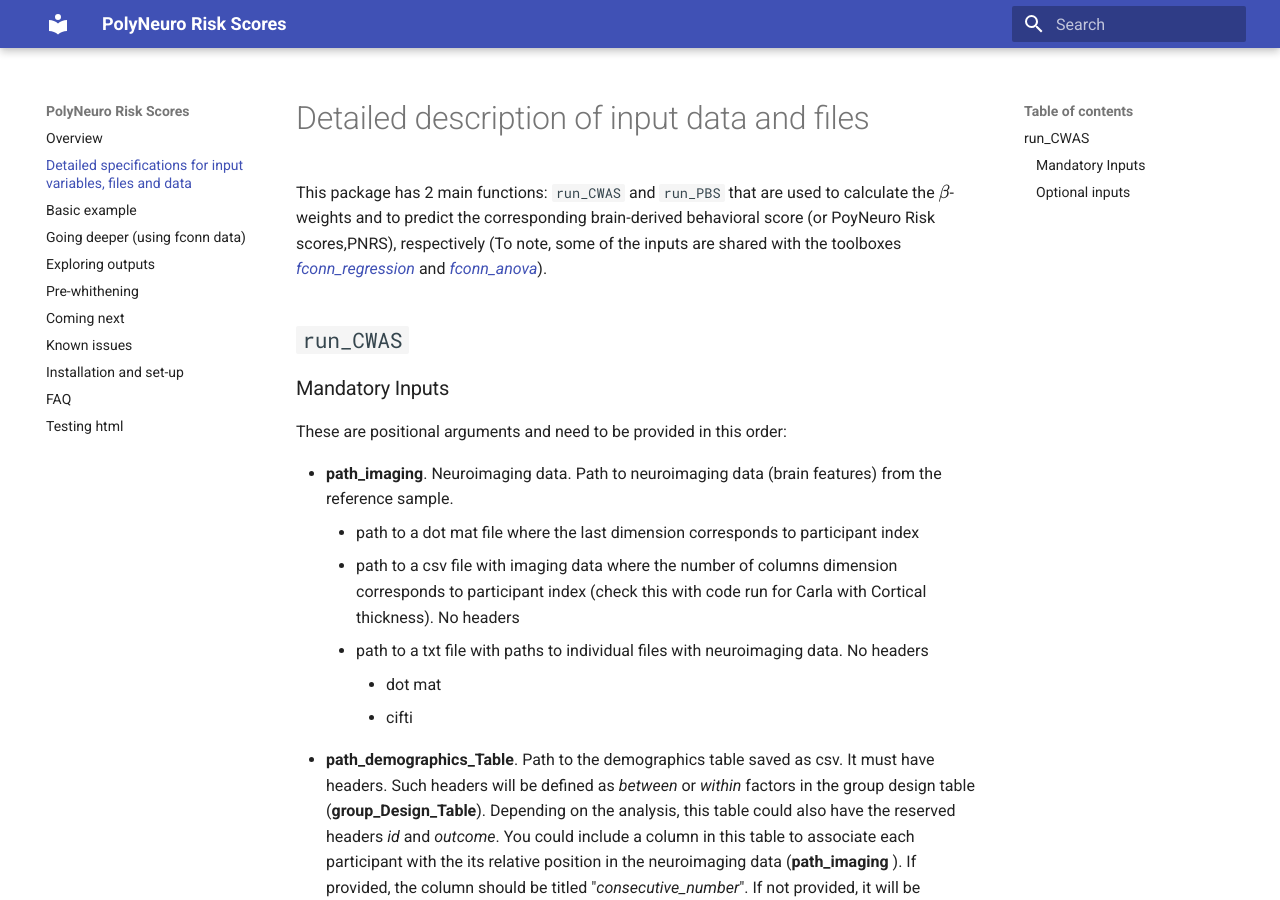
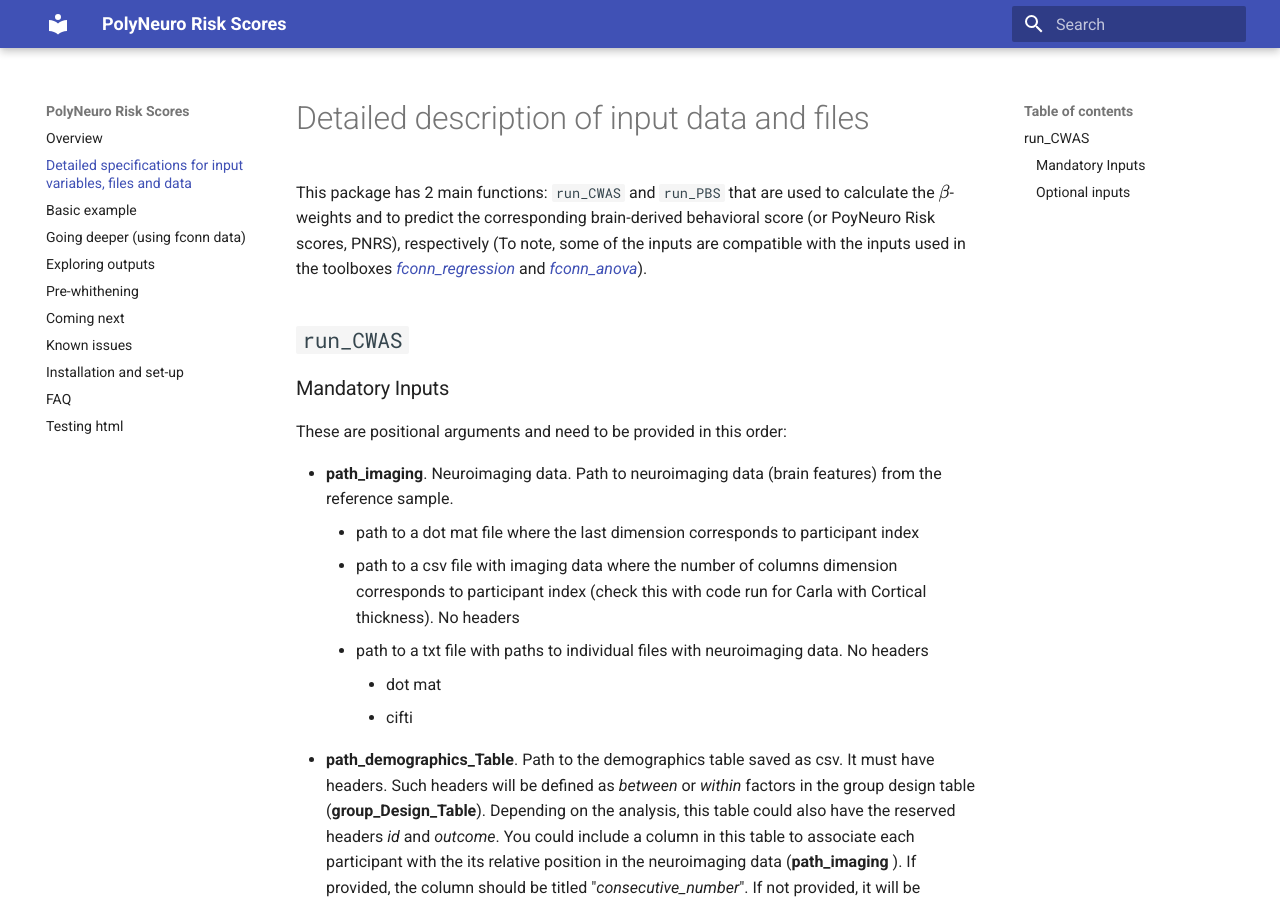
Before and after one commit to omiranda/polyneuro_risk_score, an MkDocs documentation site: the page built from docs/detailed_description.md, in a window 1280 px wide and 900 px high. Built offline with MkDocs 1.6.1 and Material for MkDocs 9.7.7, drawn with Linux system fonts in a browser that asks for light colours; formulas are drawn with MathJax 3; old or Windows-style settings are respelled for this version of MkDocs.

Commit message:
Update detailed_description.md

```diff
--- a/docs/detailed_description.md
+++ b/docs/detailed_description.md
@@ -2,7 +2,7 @@
         src="https://cdnjs.cloudflare.com/ajax/libs/mathjax/2.7.0/MathJax.js?config=TeX-AMS_CHTML"></script>
 # Detailed description of input data and files
 
-This package has 2 main functions: `run_CWAS` and `run_PBS` that are used to calculate the \\( \beta\\)-weights and to predict the corresponding brain-derived behavioral score (or PoyNeuro Risk scores,PNRS), respectively (To note, some of the inputs are shared with the toolboxes [*fconn_regression*](https://fconn-regression.readthedocs.io/en/latest/) and [*fconn_anova*](https://fconn-anova.readthedocs.io/en/latest/)).
+This package has 2 main functions: `run_CWAS` and `run_PBS` that are used to calculate the \\( \beta\\)-weights and to predict the corresponding brain-derived behavioral score (or PoyNeuro Risk scores, PNRS), respectively (To note, some of the inputs are compatible with the inputs used in the toolboxes [*fconn_regression*](https://fconn-regression.readthedocs.io/en/latest/) and [*fconn_anova*](https://fconn-anova.readthedocs.io/en/latest/)).
 
 
 ## `run_CWAS`
```
